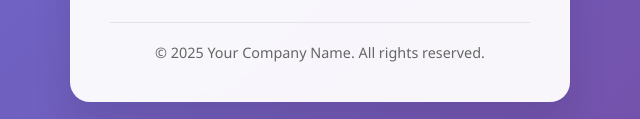
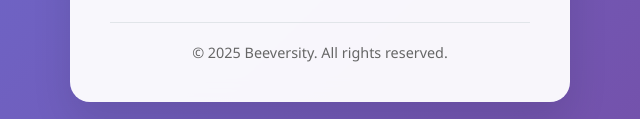
Before and after one commit to rykuzz/Beeversity-webToLead, a plain HTML site: page webtolead.html in a window 1280 px wide. Shown: the part 945-1064 px from the top of the page, 320-960 px from the left. Drawn offline with Linux system fonts and the light colour scheme.

Commit message:
Update webtolead.html

```diff
--- a/webtolead.html
+++ b/webtolead.html
@@ -279,7 +279,7 @@
         </form>
 
         <div class="footer">
-            <p>© 2025 Your Company Name. All rights reserved.</p>
+            <p>© 2025 Beeversity. All rights reserved.</p>
         </div>
     </div>
 
@@ -358,4 +358,5 @@
         });
     </script>
 </body>
+
 </html>
```
